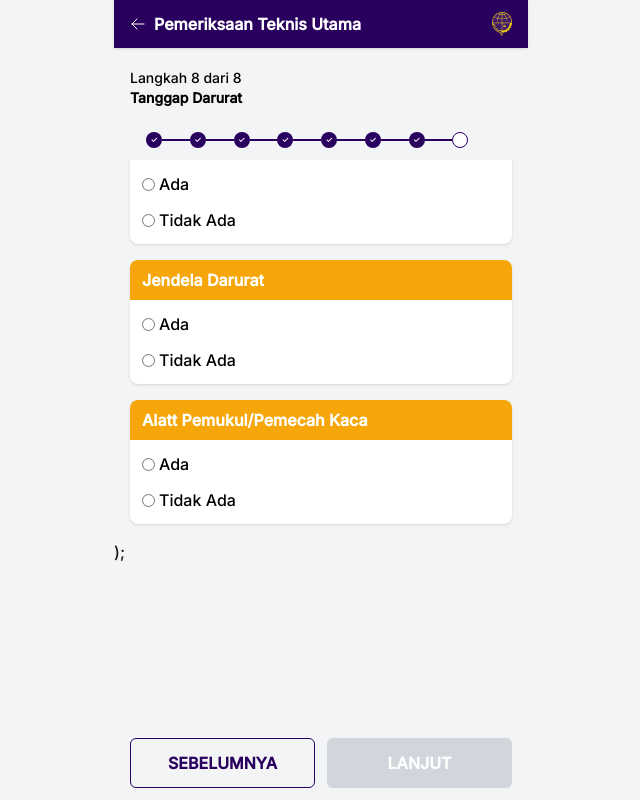
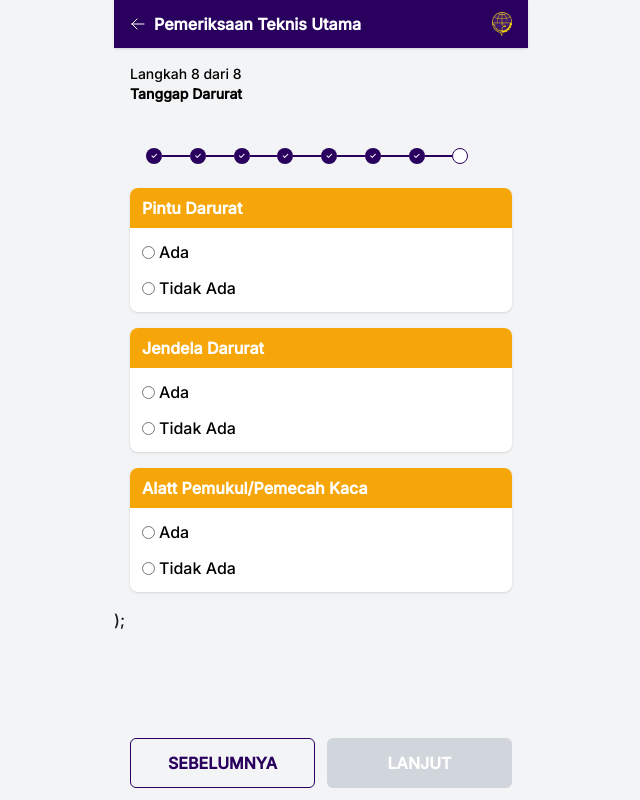
Before and after one commit to farhanangga/ramcek-nasional, a Next.js app: page /pemeriksaan/pemeriksaanTeknis/8-tanggapDarurat in a window 1280 px wide. Shown: the whole page, without its empty margins (319-959 px from the left). Built offline with nearby package versions, Linux system fonts and the light colour scheme.

Commit message:
CHANGES STYLE STEPPER 2.0

```diff
--- a/src/app/pemeriksaan/pemeriksaanTeknis/8-tanggapDarurat/page.tsx
+++ b/src/app/pemeriksaan/pemeriksaanTeknis/8-tanggapDarurat/page.tsx
@@ -141,12 +141,16 @@ const handleTextChange = (qId: string, value: string) => {
             <img src="/img/assets/logo.png" alt="logo" className="w-5" />
           </div>
         </div>
-        {/* Stepper */}
-        <div className="sticky top-[56px] z-40 bg-gray-100 px-4 py-3">
+        {/* Stepper Title */}
+<div className="px-4 py-3 pt-16">
   <p className="text-sm text-black mb-6">
     Langkah 8 dari 8 <br />
     <span className="font-semibold">Tanggap Darurat </span>
   </p>
+</div>
+
+{/* Stepper (hanya centang) */}
+<div className="sticky top-[56px] z-40 bg-gray-100 px-4 py-2">
   <div className="flex items-center justify-between mx-4">
     {[...Array(8)].map((_, idx) => {
       const isCompleted = idx < 7;
```
Lines whose indentation alone changed are shown as unchanged.
